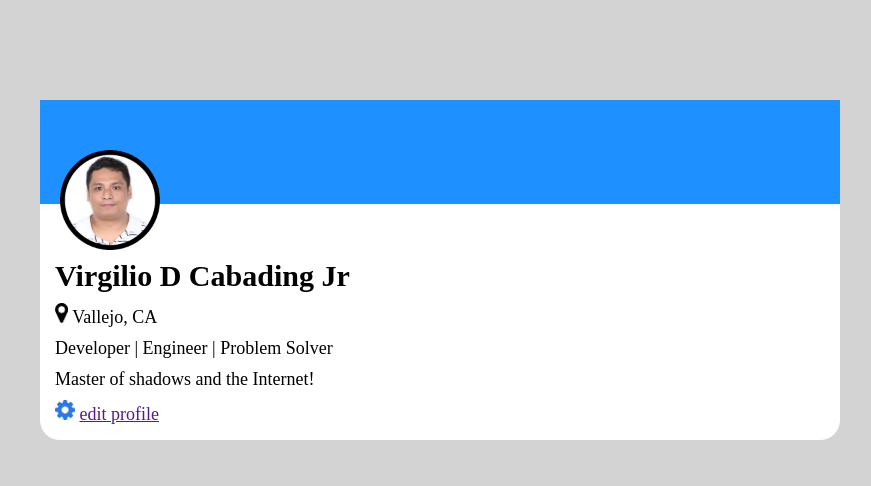
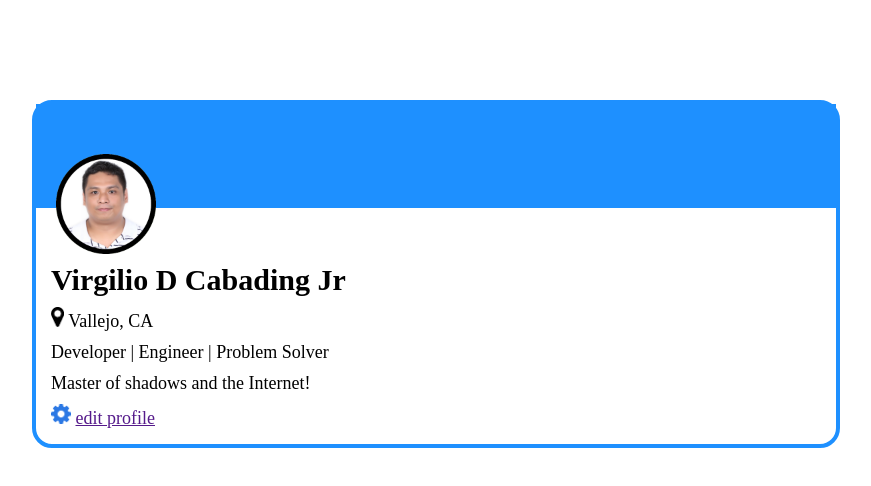
Before and after one commit to vircabading/Coding_Dojo_Web_Fundamentals_CSS_User_Card, a plain HTML site: page index.html in a window 1280 px wide. Shown: the whole page, without its empty margins (68-939 px from the left). Drawn offline with Linux system fonts and the light colour scheme.

Commit message:
add borders

```diff
--- a/style.css
+++ b/style.css
@@ -5,17 +5,15 @@
     Date:   October 13, 2021
     ////////////////////////////////////////////////// */
 
-/* //// Universal Browser Reset ////////////////////// */
-
-
-body {
-    background-color:lightgrey;
+* {
+    padding: 0px;
+    margin: 0px;
 }
 
 .user_card {
-    background-color: white;
-    border-color: black;
-    border-width: 20px;
+    border-color: dodgerblue;
+    border-width: 4px;
+    border-style: solid;
     border-radius: 20px;
     margin: 100px;
     width: 800px;
@@ -45,8 +43,6 @@ h1 {
 }
 
 #user_image {
-    border-width: 5px;
-    border-color: white;
     position: relative;
     left: 20px;
     top: 50px;
```
